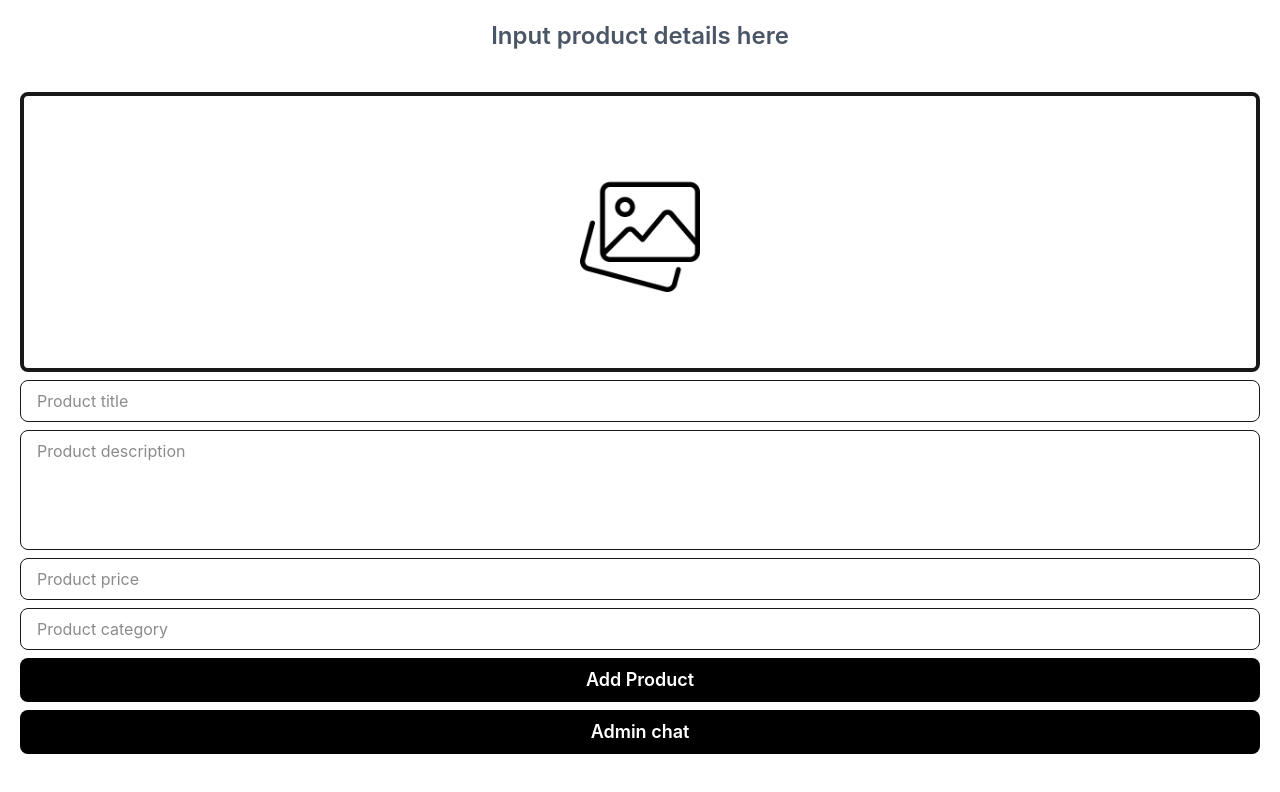
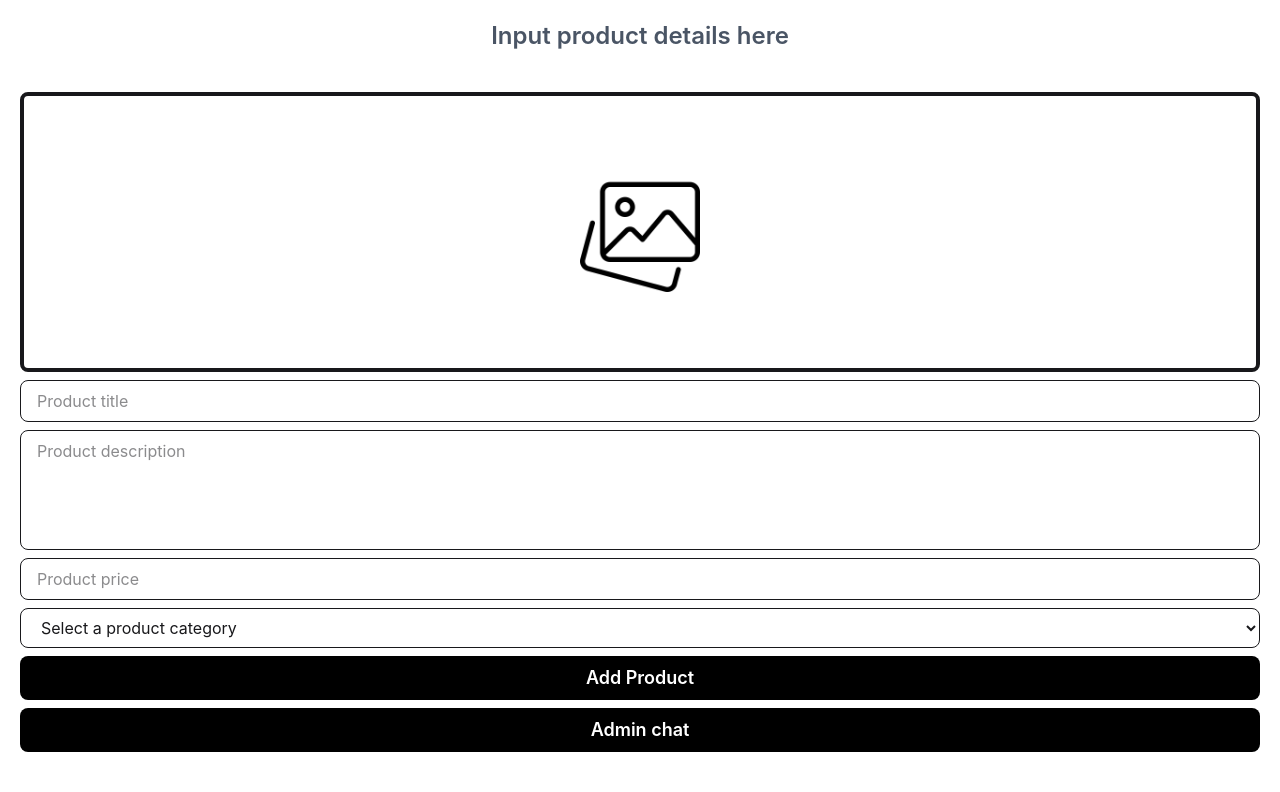
Before and after one commit to ninjakitchenglobal/ninja-kit, a React (Vite) app: page /admin in a window 1280 px wide. Shown: the top 792 px of the page. Built offline with nearby package versions, Linux system fonts and the light colour scheme; no server answers.

Commit message:
Update Admin-Page.tsx

```diff
--- a/src/pages/Admin-Page.tsx
+++ b/src/pages/Admin-Page.tsx
@@ -26,6 +26,8 @@ const AdminPage = () => {
   useEffect(() => {
     getProducts();
   }, []);
+
+  console.log(productDetails);
 
   return (
     <section>
@@ -77,13 +79,22 @@ const AdminPage = () => {
             onChange={handleChange}
             className="py-2 px-4 border rounded-lg w-full"
           />
-          <input
-            type="text"
+
+          <select
             name="category"
-            placeholder="Product category"
+            id="category"
+            className="py-2 px-4 border rounded-lg w-full"
             onChange={handleChange}
-            className="py-2 px-4 border rounded-lg w-full"
-          />
+          >
+            <option value="">Select a product category</option>
+            <option value="popular">Popular</option>
+            <option value="recommendations">Recommendations</option>
+            <option value="kitchenware">Kitchenware</option>
+            <option value="bundle-and-save">Bundle and save</option>
+            <option value="accessories-and-parts">Accessories and Parts</option>
+            <option value="blenders-and-juicers">Blenders and Juicers</option>
+            <option value="kitchen-appliances">Kitchen Appliances</option>
+          </select>
 
           <button
             onClick={addProduct}
```
